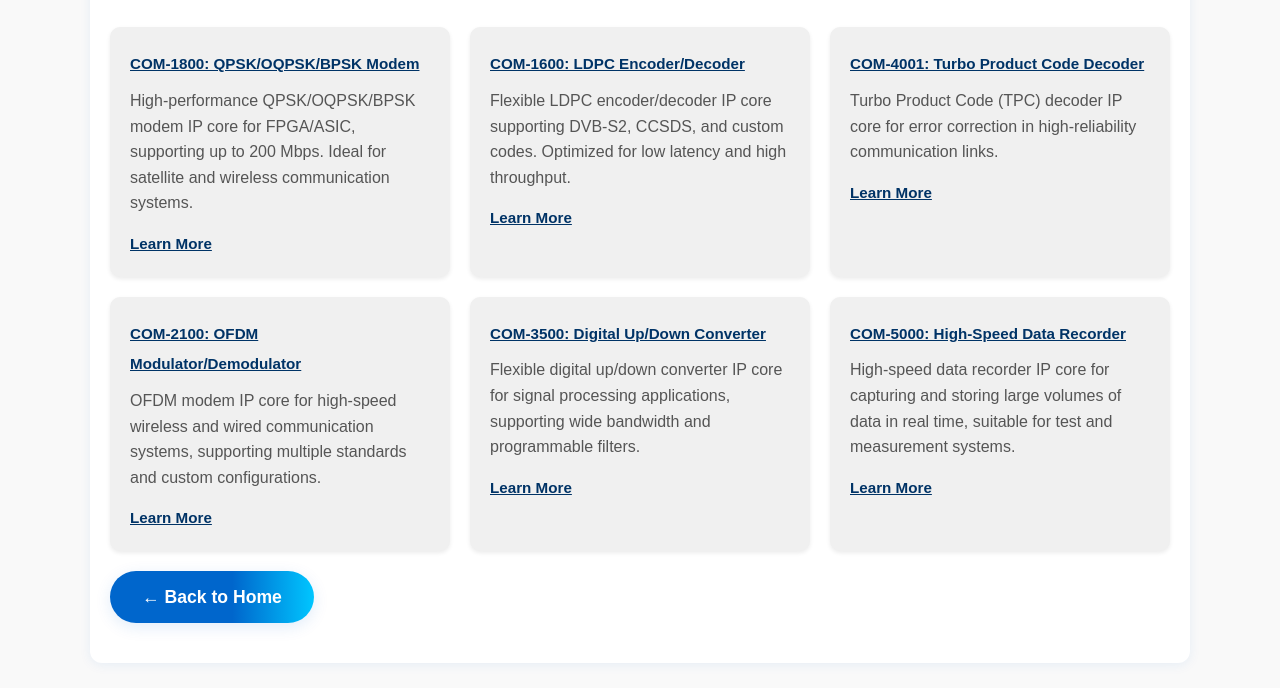
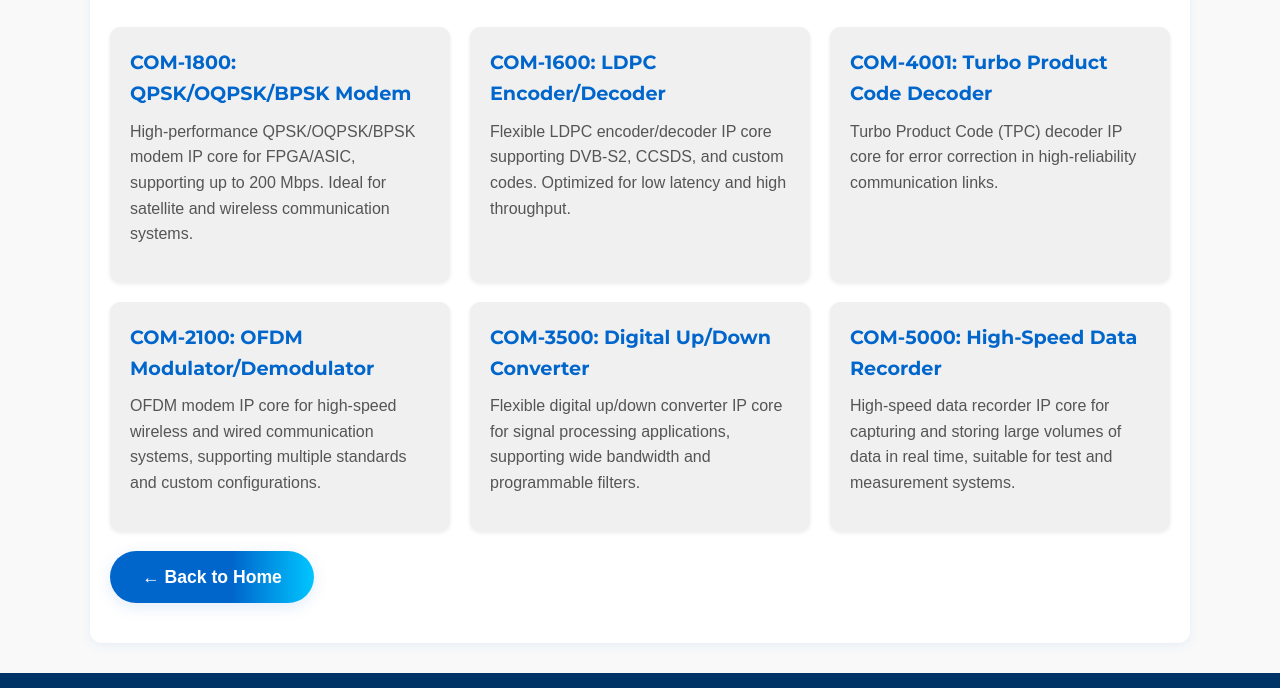
Before and after one commit to sdjani/QuaLLMT_upgrade, a plain HTML site: page wireless-communications.html in a window 1280 px wide. Shown: the part 605-1293 px from the top of the page. Drawn offline with Linux system fonts and the light colour scheme.

Commit message:
Update wireless-communications.html

```diff
--- a/wireless-communications.html
+++ b/wireless-communications.html
@@ -41,34 +41,46 @@
             <h2>Our IP Cores</h2>
             <div class="ip-grid">
                 <div class="ip">
-                    <h3><a href="com-1800.html">COM-1800: QPSK/OQPSK/BPSK Modem</a></h3>
+                    <h3>
+                        <!-- <a href="com-1800.html"> -->
+                            COM-1800: QPSK/OQPSK/BPSK Modem</a></h3>
                     <p>High-performance QPSK/OQPSK/BPSK modem IP core for FPGA/ASIC, supporting up to 200 Mbps. Ideal for satellite and wireless communication systems.</p>
-                    <a href="https://comblock.com/com1805.html" target="_blank" rel="noopener">Learn More</a>
+                    <!-- <a href="https://comblock.com/com1805.html" target="_blank" rel="noopener">Learn More</a> -->
                 </div>
                 <div class="ip">
-                    <h3><a href="com-1600.html">COM-1600: LDPC Encoder/Decoder</a></h3>
+                    <h3>
+                        <!-- <a href="com-1600.html"> -->
+                            COM-1600: LDPC Encoder/Decoder</a></h3>
                     <p>Flexible LDPC encoder/decoder IP core supporting DVB-S2, CCSDS, and custom codes. Optimized for low latency and high throughput.</p>
-                    <a href="https://comblock.com/com1918.html" target="_blank" rel="noopener">Learn More</a>
+                    <!-- <a href="https://comblock.com/com1918.html" target="_blank" rel="noopener">Learn More</a> -->
                 </div>
                 <div class="ip">
-                    <h3><a href="com-4001.html">COM-4001: Turbo Product Code Decoder</a></h3>
+                    <h3>
+                        <!-- <a href="com-4001.html"> -->
+                            COM-4001: Turbo Product Code Decoder</a></h3>
                     <p>Turbo Product Code (TPC) decoder IP core for error correction in high-reliability communication links.</p>
-                    <a href="#">Learn More</a>
+                    <!-- <a href="#">Learn More</a> -->
                 </div>
                 <div class="ip">
-                    <h3><a href="com-2100.html">COM-2100: OFDM Modulator/Demodulator</a></h3>
+                    <h3>
+                        <!-- <a href="com-2100.html"> -->
+                            COM-2100: OFDM Modulator/Demodulator</a></h3>
                     <p>OFDM modem IP core for high-speed wireless and wired communication systems, supporting multiple standards and custom configurations.</p>
-                    <a href="https://comblock.com/com2100.html" target="_blank" rel="noopener">Learn More</a>
+                    <!-- <a href="https://comblock.com/com2100.html" target="_blank" rel="noopener">Learn More</a> -->
                 </div>
                 <div class="ip">
-                    <h3><a href="com-3500.html">COM-3500: Digital Up/Down Converter</a></h3>
+                    <h3>
+                        <!-- <a href="com-3500.html"> -->
+                            COM-3500: Digital Up/Down Converter</a></h3>
                     <p>Flexible digital up/down converter IP core for signal processing applications, supporting wide bandwidth and programmable filters.</p>
-                    <a href="https://comblock.com/com3500.html" target="_blank" rel="noopener">Learn More</a>
+                    <!-- <a href="https://comblock.com/com3500.html" target="_blank" rel="noopener">Learn More</a> -->
                 </div>
                 <div class="ip">
-                    <h3><a href="com-5000.html">COM-5000: High-Speed Data Recorder</a></h3>
+                    <h3>
+                        <!-- <a href="com-5000.html"> -->
+                            COM-5000: High-Speed Data Recorder</a></h3>
                     <p>High-speed data recorder IP core for capturing and storing large volumes of data in real time, suitable for test and measurement systems.</p>
-                    <a href="https://comblock.com/com5000.html" target="_blank" rel="noopener">Learn More</a>
+                    <!-- <a href="https://comblock.com/com5000.html" target="_blank" rel="noopener">Learn More</a> -->
                 </div>
             </div>
             <a href="index.html" class="cta-btn" style="margin-top:20px;">&larr; Back to Home</a>
```
